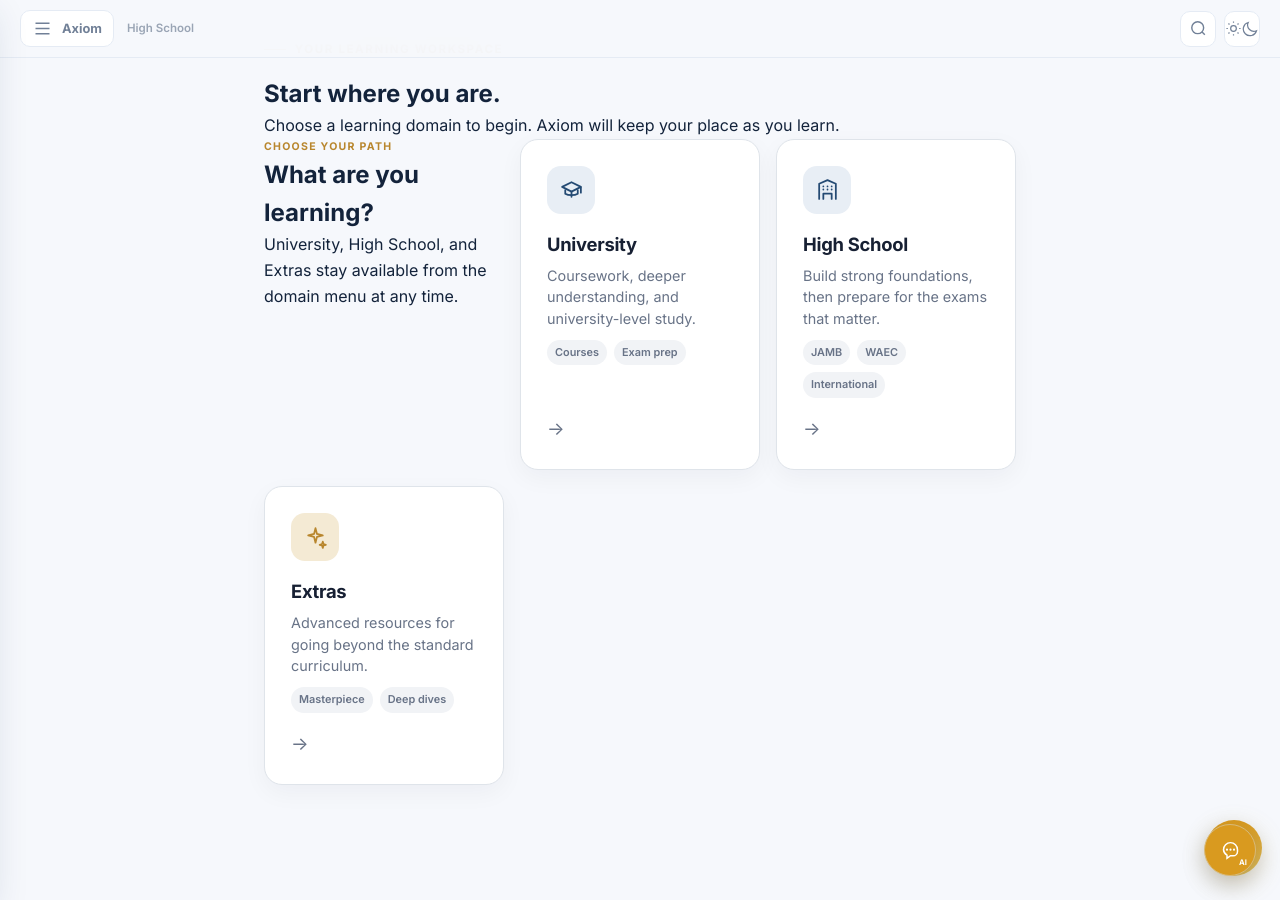
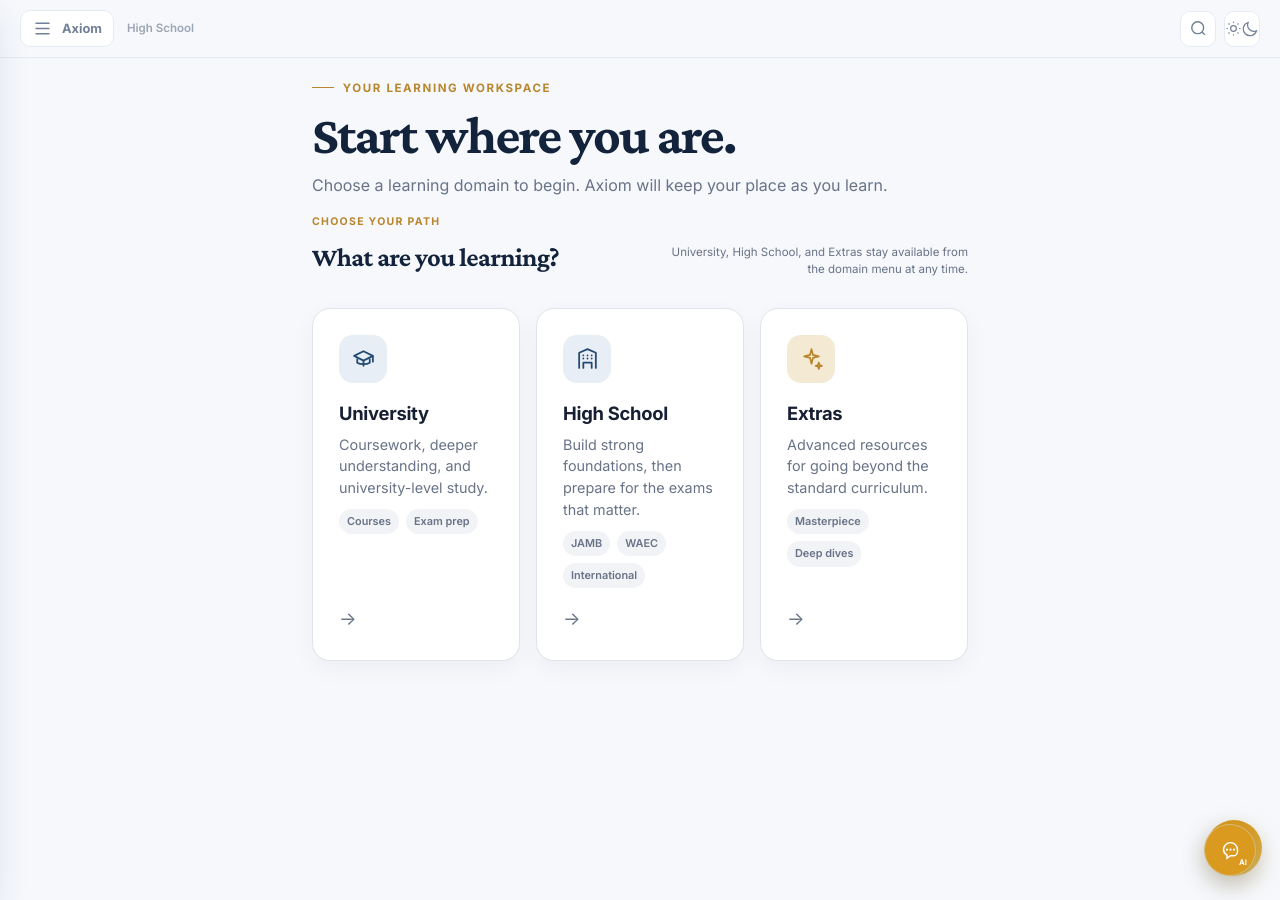
Before and after one commit to michaellegit28/axiom-academy, a Jekyll site: the page built from index.html, in a window 1280 px wide. Built offline with Jekyll 4.4.1, drawn with Linux system fonts in a browser that asks for light colours; comment, search, counter and statistics services are not loaded.

Commit message:
Establish one canonical Axiom application shell

```diff
--- a/_layouts/app-shell.html
+++ b/_layouts/app-shell.html
@@ -1,3 +1,5 @@
+---
+---
 <!DOCTYPE html>
 <html lang="en">
 <head>
@@ -7,42 +9,39 @@
   <meta charset="UTF-8">
   <meta name="viewport" content="width=device-width, initial-scale=1.0, viewport-fit=cover">
   <meta name="theme-color" content="#f6f8fc">
+  <meta name="description" content="{{ page.description | default: site.description }}">
   <title>{{ page.title | default: site.title }}</title>
-
   <link rel="preconnect" href="https://fonts.googleapis.com">
   <link rel="preconnect" href="https://fonts.gstatic.com" crossorigin>
   <link href="https://fonts.googleapis.com/css2?family=Crimson+Pro:ital,wght@0,400;0,600;0,700;1,400&family=Inter:wght@400;500;600;700&family=JetBrains+Mono:wght@400;500&display=swap" rel="stylesheet">
-
   <script>
-    window.MathJax = {
-      tex: { inlineMath: [['$', '$'], ['\\(', '\\)']], displayMath: [['$$', '$$'], ['\\[', '\\]']] },
-      svg: { fontCache: 'global' }
-    };
+    window.AXIOM_BASE_URL={{ site.baseurl | jsonify }};
+    window.MathJax={tex:{inlineMath:[['$','$'],['\\(','\\)']],displayMath:[['$$','$$'],['\\[','\\]']]},svg:{fontCache:'global'}};
   </script>
   <script id="MathJax-script" async src="https://cdn.jsdelivr.net/npm/mathjax@3/es5/tex-svg.js"></script>
-
   <link rel="stylesheet" href="{{ site.baseurl }}/assets/css/app.css">
   <link rel="stylesheet" href="{{ site.baseurl }}/assets/css/premium.css">
   <link rel="stylesheet" href="{{ site.baseurl }}/assets/css/flashcards.css">
   <link rel="stylesheet" href="{{ site.baseurl }}/assets/css/profile.css">
   <link rel="stylesheet" href="{{ site.baseurl }}/assets/css/phase6.css">
-
+  <link rel="stylesheet" href="{{ site.baseurl }}/assets/css/home-workspace.css">
+  <link rel="stylesheet" href="{{ site.baseurl }}/assets/css/page-rhythm.css">
   {% include pwa-meta.html %}
   {% include firebase-init.html %}
 </head>
-<body>
+<body class="page-{{ page.title | slugify }}">
   {% include nav.html %}
-
   {% include offline-banner.html %}
-
   <main id="app-content">
     {{ content }}
   </main>
-
   {% include auth-modal.html %}
   {% include ai-chat.html %}
-
   <script type="module" src="{{ site.baseurl }}/assets/js/auth.js"></script>
   <script type="module" src="{{ site.baseurl }}/assets/js/app-shell.js"></script>
+  <script type="module">
+    import { initStudyRouting } from "{{ '/assets/js/axiom-study-routing.js' | relative_url }}";
+    document.addEventListener('DOMContentLoaded', initStudyRouting);
+  </script>
 </body>
 </html>
```
